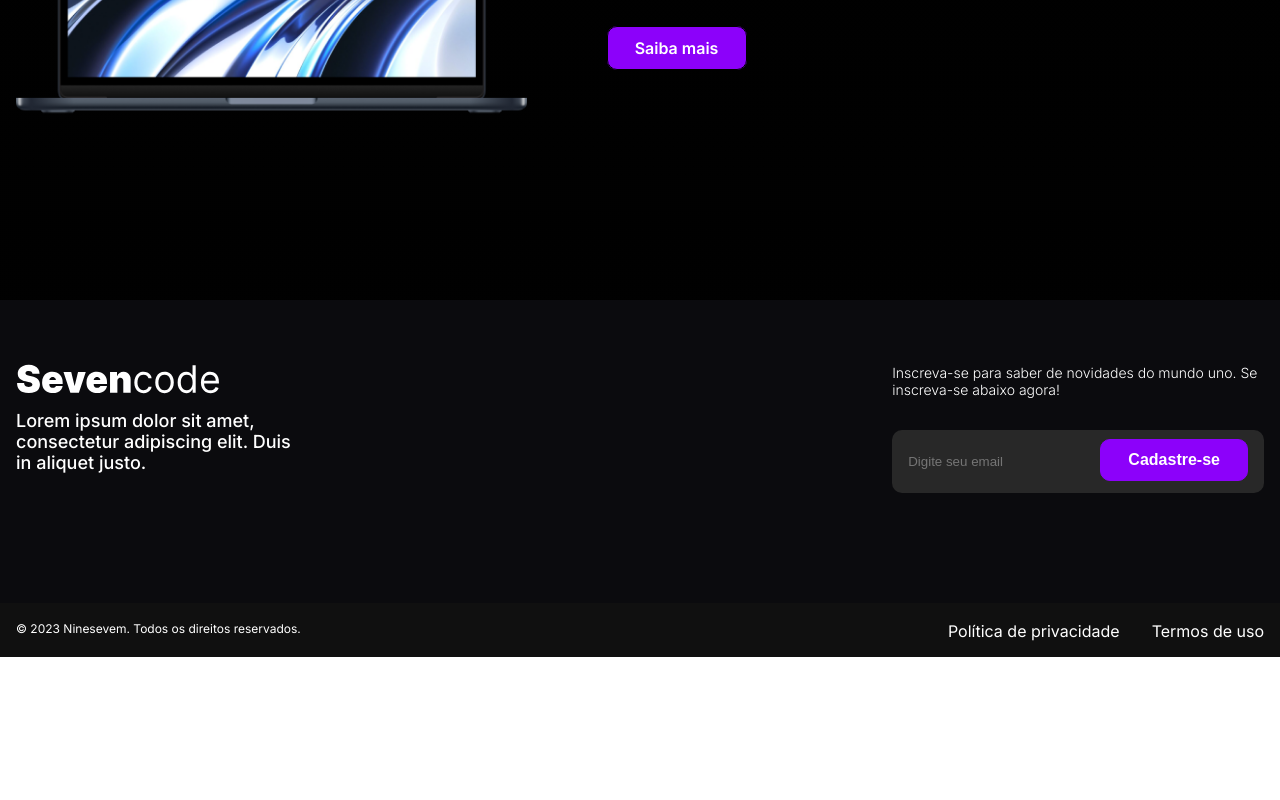
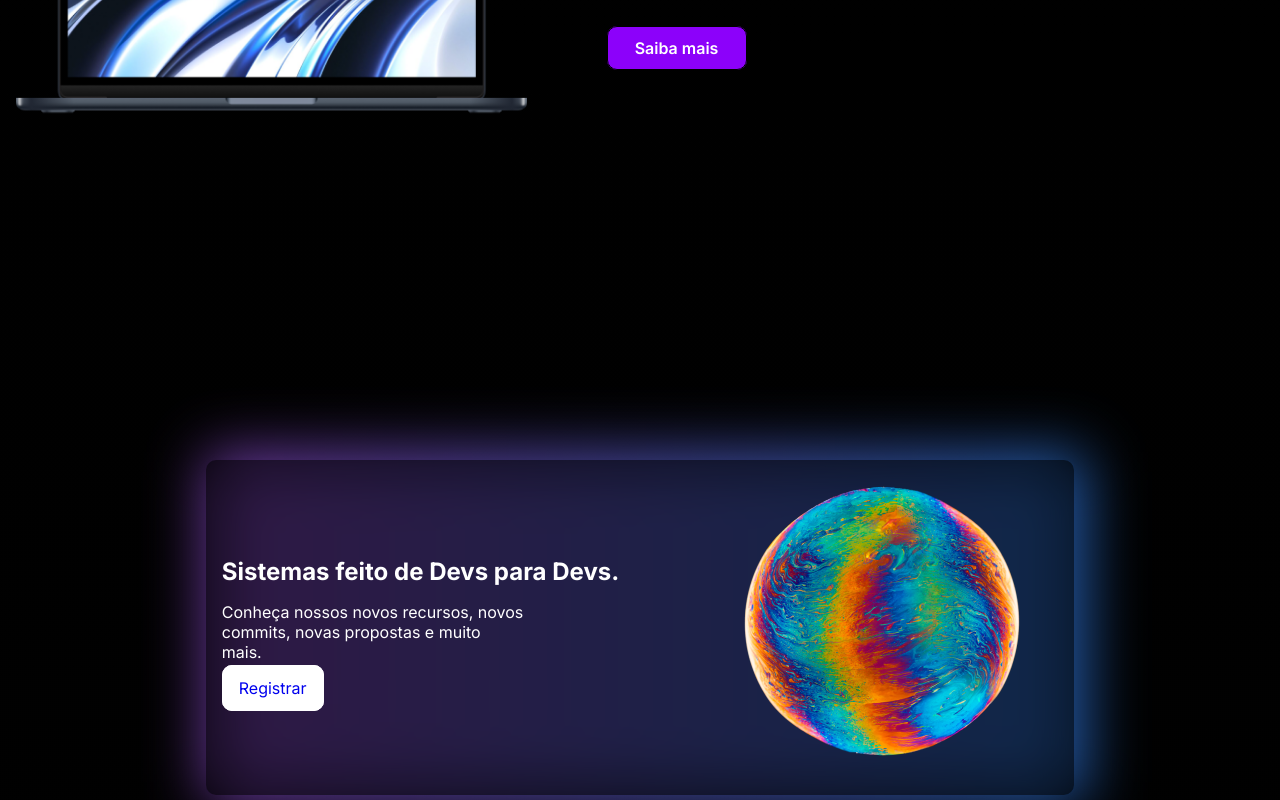
Before and after one commit to FelipeUnknown/SevenCode-React-Vite, a React (Vite) app: page / in a window 1280 px wide. Shown: the part 1193-1993 px from the top of the page. Before the commit the page ends 1850 px from the top, so only its background shows below. Built offline with nearby package versions, Linux system fonts and the light colour scheme.

Commit message:
[17/05/2024] criação da sessão, pendencias:terminar a section 3 e oq tinha q terminar antes (footer)

```diff
--- a/src/App.css
+++ b/src/App.css
@@ -1,3 +1,14 @@
+::-webkit-scrollbar{
+  width: 12px;
+  height: 12px;
+}
+::-webkit-scrollbar-thumb{
+  background: #545454;
+  border-radius: 50px;
+}
+::-webkit-scrollbar-track{
+  background: #303030;
+}
 :root{
   --color-white:#fff;
   --color-black:black;
--- a/src/App.jsx
+++ b/src/App.jsx
@@ -2,6 +2,7 @@ import './App.css'
 import Header from './components/header/header';
 import Hero from "./components/hero/hero";
 import Feature from './components/feature/feature';
+import CallToAction from './components/callToAction/callToAction';
 import Footer from "./components/footer/footer"
 
 function App() {
@@ -10,6 +11,7 @@ function App() {
     <Header/>
     <Hero/>
     <Feature/>
+    <CallToAction/>
     <Footer/>
     </>
   )
--- /dev/null
+++ b/src/components/callToAction/callToAction.jsx
@@ -0,0 +1,28 @@
+import style from "../callToAction/callToAction.module.css";
+import imgSection3 from "../../assets/img/globos3.png";
+const CallToAction = () => {
+  return (
+    <section className={style.CallToAction}>
+      <div className={style.ctaWrapper}>
+        <div className={style.ctaContainer}>
+          <div className={style.ctaContent}>
+            <h2>Sistemas feito de Devs para Devs.</h2>
+            <p>
+              Conheça nossos novos recursos, novos commits, novas propostas e
+              muito mais.
+            </p>
+            <div>
+              <a href="/" className={style.ctaBtn}>
+                Registrar
+              </a>
+            </div>
+          </div>
+          <div className={style.ctaImg}>
+            <img src={imgSection3} />
+          </div>
+        </div>
+      </div>
+    </section>
+  );
+};
+export default CallToAction;
--- /dev/null
+++ b/src/components/callToAction/callToAction.module.css
@@ -0,0 +1,56 @@
+.CallToAction{
+    margin:0 auto;
+    display: flex;
+    padding: 10rem;
+}
+.CallToAction .ctaWrapper{
+    padding: 0rem 1rem 1rem 1rem;
+    margin: 0 auto;
+    display: flex;
+    gap: 5rem;
+    align-items: center;
+    max-width: 80rem;
+    margin: 0 auto;
+    z-index: 3;
+}
+.ctaContainer{
+    border-radius:10px ;
+    padding: 0 1rem;
+    display: flex;
+    gap: 5rem;
+    justify-content: space-between;
+    align-items: center;
+    background: #0000008f;
+    backdrop-filter:blur(15px);
+
+
+}
+.CallToAction .ctaWrapper::after{
+    content: "";
+    position: absolute;
+    height: 350px;
+    width: 880px;
+    background: linear-gradient(90deg, rgba(155,81,224,1) 0%, rgba(48,129,237,1) 100%);
+    filter: blur(30px);
+    z-index: -1;
+    opacity: 0.7;
+}
+.CallToAction .ctaWrapper .ctaContent{
+    display: flex;
+    flex-direction: column;
+    gap: 1rem;
+
+}
+.ctaWrapper .ctaContent h2{
+    color: #fff;
+}
+.ctaWrapper .ctaContent p{
+    max-width: 30ch;
+    color: #fff;
+}
+.ctaBtn{
+    border-radius: 10px;
+    padding: 12px 16px;
+    background-color: #fff;
+    border: 1px solid #fff;
+}
```
Also changed, not shown: src/assets/img/globos3.png (added).
